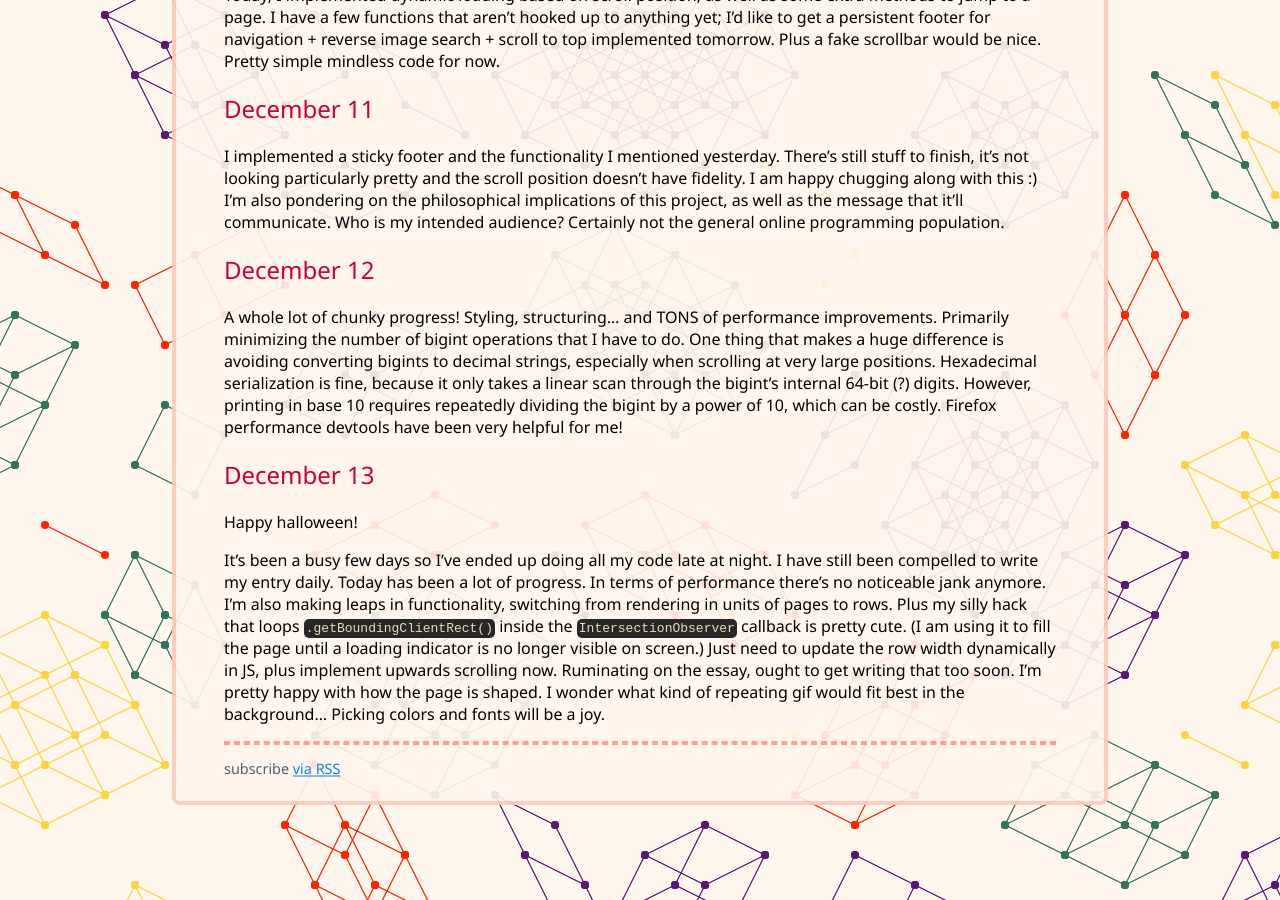
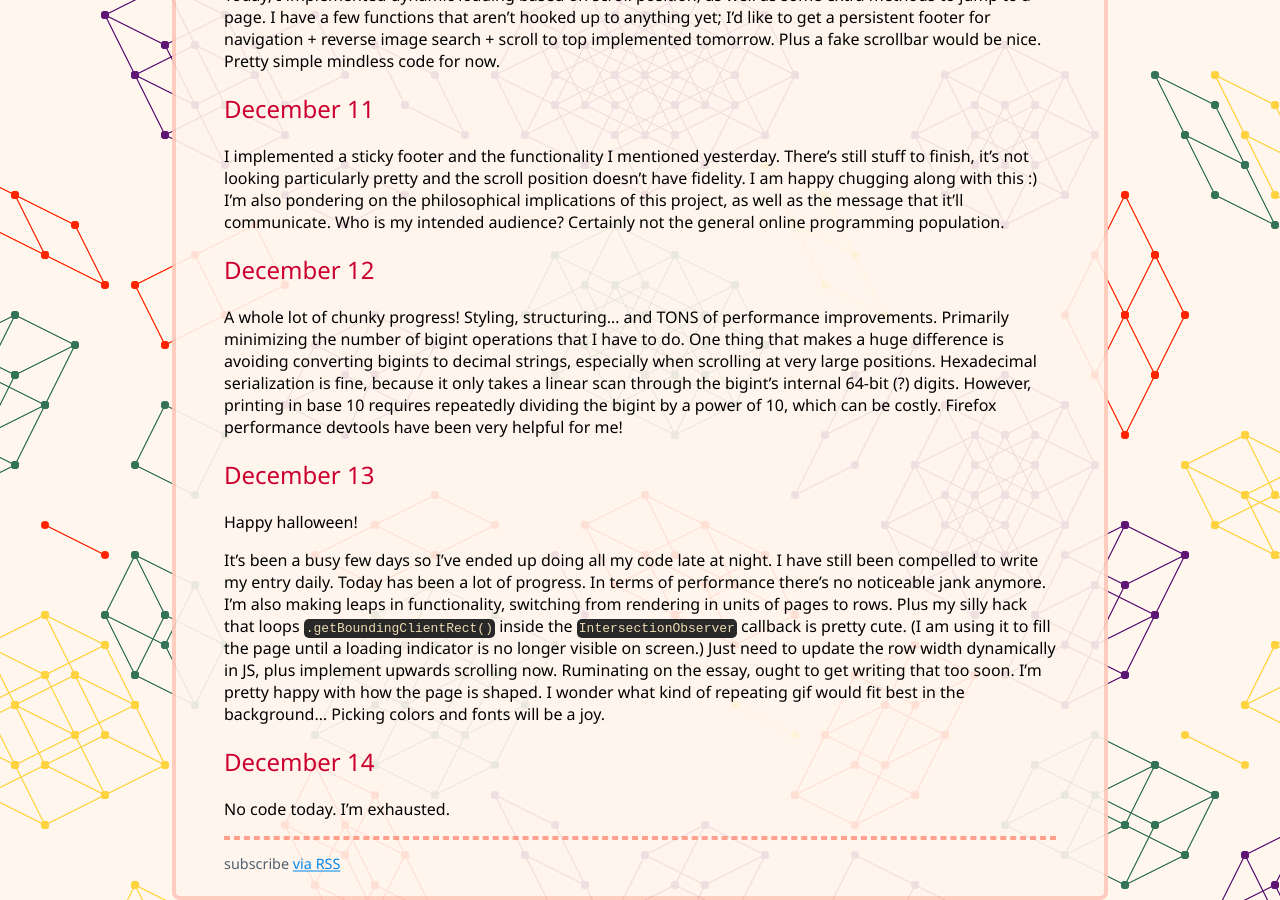
Before and after one commit to RocketRace/rocketrace.github.io, a Jekyll site: the page built from decadv-2024.md, in a window 1280 px wide and 900 px high, scrolled down 4327 px. Built offline with Jekyll 4.4.1, drawn with Linux system fonts in a browser that asks for light colours; formulas are drawn with MathJax 3.

Commit message:
December 14

```diff
--- a/decadv-2024.md
+++ b/decadv-2024.md
@@ -278,6 +278,9 @@ Ruminating on the essay, ought to get writing that too soon. I'm pretty happy
 with how the page is shaped. I wonder what kind of repeating gif would fit
 best in the background... Picking colors and fonts will be a joy.
 
+## December 14
+No code today. I'm exhausted.
+
 [decadv]: https://eli.li/december-adventure
 [aoc]: https://adventofcode.com/
 [my aoc2023]: https://github.com/RocketRace/aoc2023
```
